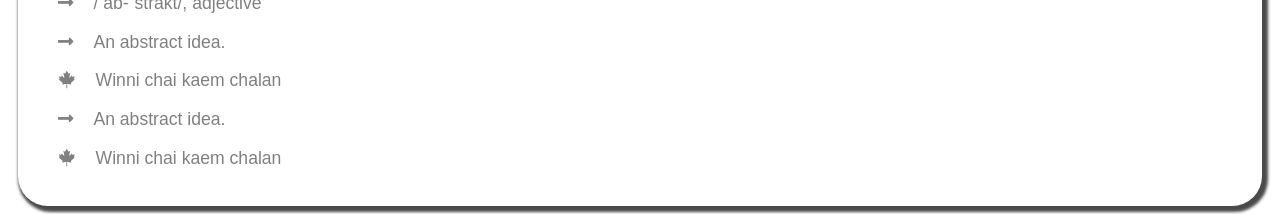
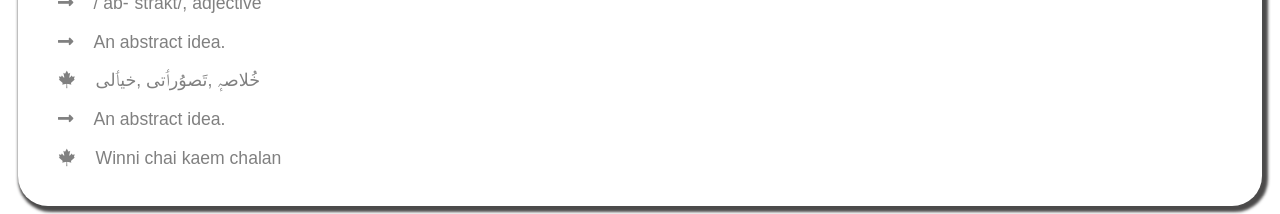
Before and after one commit to mudasirpandith/Kaeshir-Dictionary, a React (Create React App) app: page / in a window 1280 px wide. Shown: the part 567-781 px from the top of the page. Built offline with nearby package versions, Linux system fonts and the light colour scheme.

Commit message:
Update home.jsx

```diff
--- a/src/components/home.jsx
+++ b/src/components/home.jsx
@@ -34,7 +34,7 @@ export default function Home() {
               title={data[index].title}
               pos={data[index].pos}
               englishMeaning={data[index].englishExample}
-              kashmiriMeaning={data[index].kashmiriExample}
+              kashmiriMeaning={data[index].kashmiriMeaning}
               englishExample={data[index].englishExample}
               kashmiriExample={data[index].kashmiriExample}
             />
```
